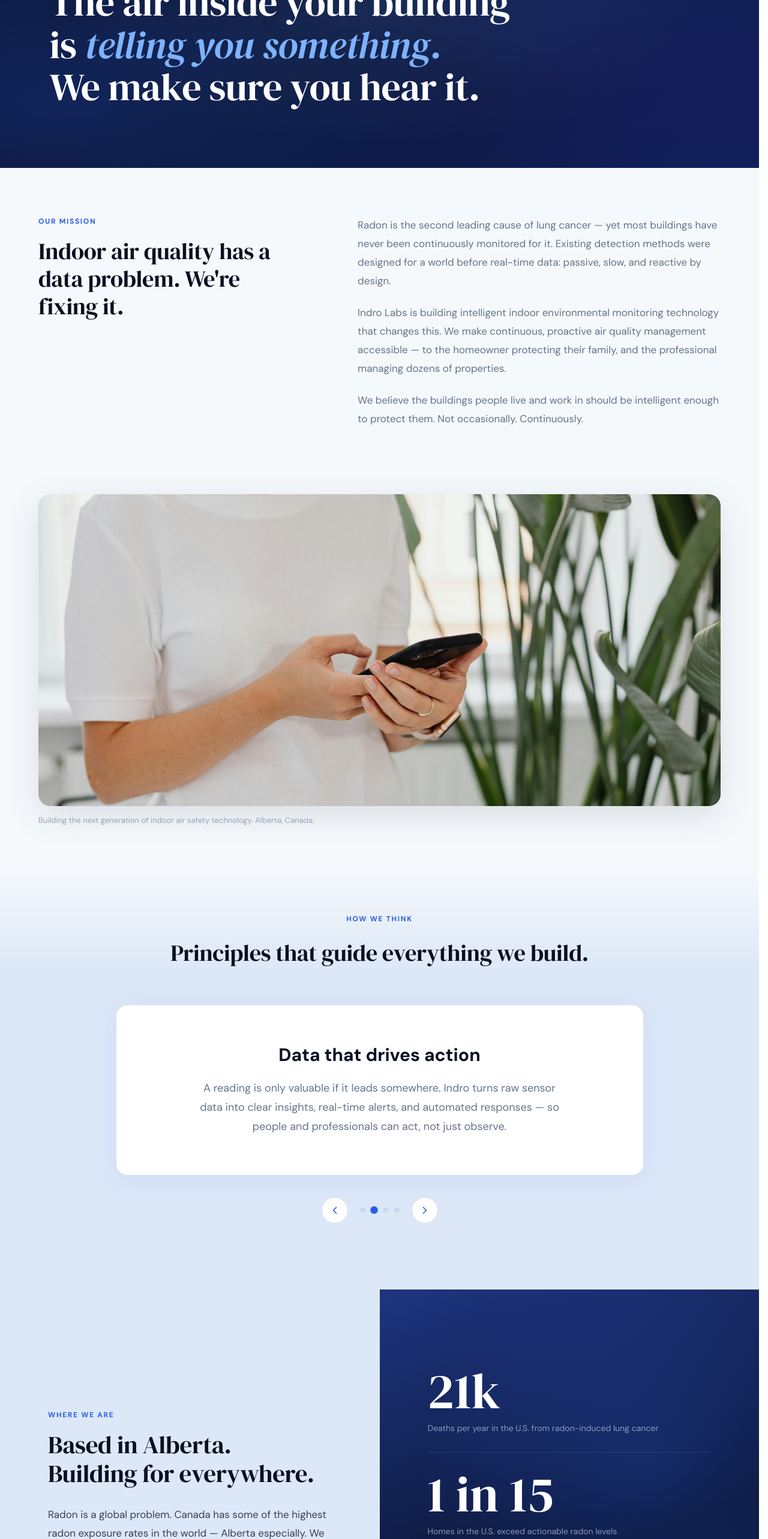
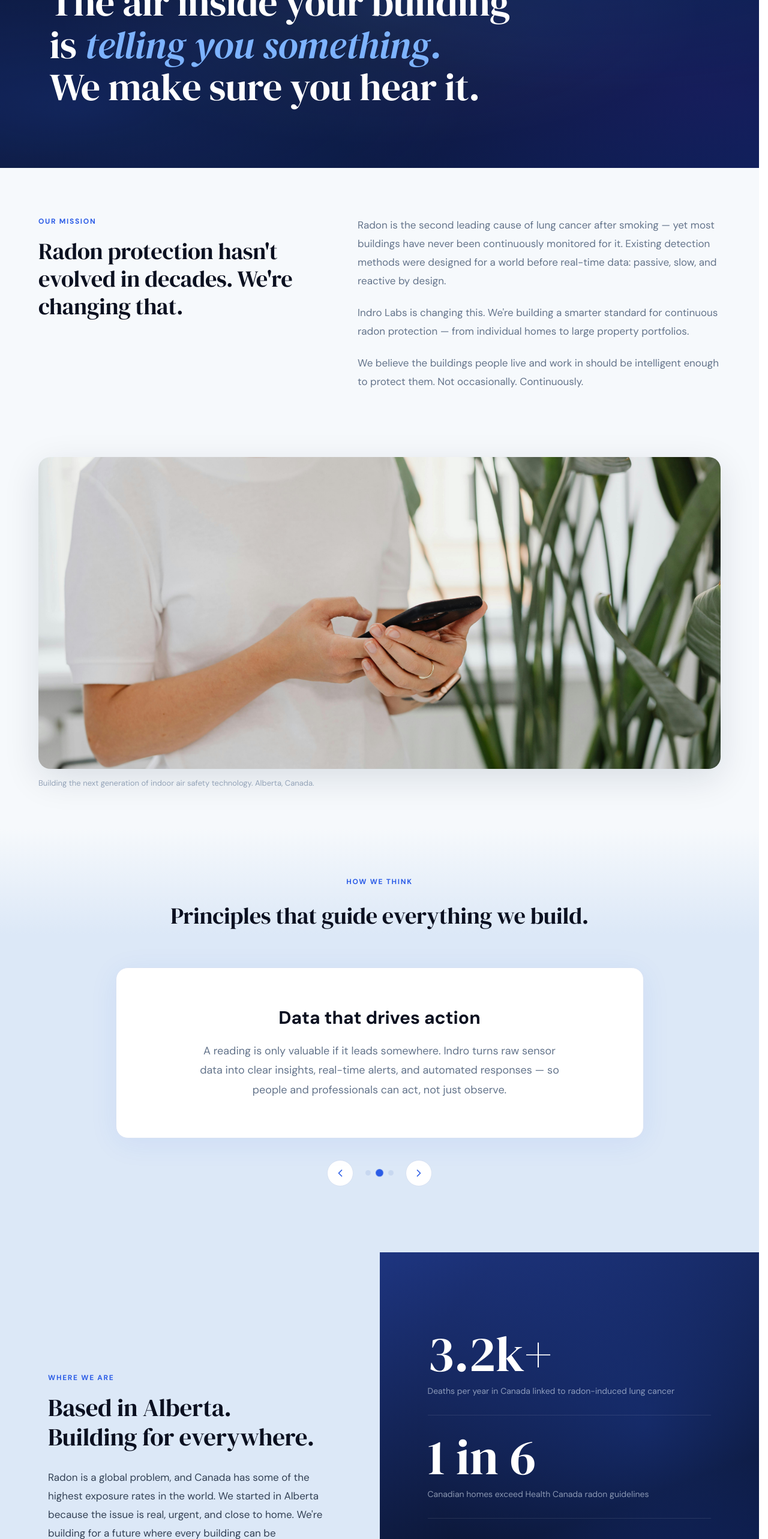
Before and after one commit to indro-labs/website, a React (Vite) app in the folder business-website/: page /about in a window 1280 px wide. Shown: the part 234-2800 px from the top of the page at 60% size. Built offline with nearby package versions, Linux system fonts and the light colour scheme.

Commit message:
fixed content for about

```diff
--- a/business-website/src/pages/About/AboutPage.jsx
+++ b/business-website/src/pages/About/AboutPage.jsx
@@ -20,10 +20,6 @@ const PRINCIPLES = [
   {
     title: 'Built for the real world',
     desc: "Whether you're a homeowner or a professional managing dozens of properties, Indro fits your existing workflow. No new complexity — just smarter monitoring on top of what's already there.",
-  },
-  {
-    title: 'Accessible without compromise',
-    desc: "Protecting indoor air quality has historically required specialist knowledge and expensive equipment. We're building technology that removes those barriers without sacrificing accuracy or reliability.",
   },
 ]
 
@@ -171,15 +167,15 @@ function AboutPage() {
             <div className="ab-mission-left">
               <p className="ab-label">OUR MISSION</p>
               <h2 className="ab-mission-headline">
-                Indoor air quality has a data problem. We're fixing it.
+                Radon protection hasn't evolved in decades. We're changing that.
               </h2>
             </div>
             <div className="ab-mission-right">
               <p className="ab-body">
-                Radon is the second leading cause of lung cancer — yet most buildings have never been continuously monitored for it. Existing detection methods were designed for a world before real-time data: passive, slow, and reactive by design.
+                Radon is the second leading cause of lung cancer after smoking — yet most buildings have never been continuously monitored for it. Existing detection methods were designed for a world before real-time data: passive, slow, and reactive by design.
               </p>
               <p className="ab-body">
-                Indro Labs is building intelligent indoor environmental monitoring technology that changes this. We make continuous, proactive air quality management accessible — to the homeowner protecting their family, and the professional managing dozens of properties.
+                Indro Labs is changing this. We're building a smarter standard for continuous radon protection — from individual homes to large property portfolios.
               </p>
               <p className="ab-body">
                 We believe the buildings people live and work in should be intelligent enough to protect them. Not occasionally. Continuously.
@@ -208,26 +204,38 @@ function AboutPage() {
             <p className="ab-label ab-label-blue">WHERE WE ARE</p>
             <h2 className="ab-location-headline">Based in Alberta.<br />Building for everywhere.</h2>
             <p className="ab-body ab-body-dark">
-              Radon is a global problem. Canada has some of the highest radon exposure rates in the world — Alberta especially. We started here because the problem is acute and personal. We're building for a world where every building, everywhere, can be continuously protected.
+                    Radon is a global problem, and Canada has some of the highest exposure rates in the world. We started in Alberta because the issue is real, urgent, and close to home. We're building for a future where every building can be continuously monitored and intelligently protected.
             </p>
           </div>
         </div>
-        <div className="ab-location-right">
+       <div className="ab-location-right">
           <div className="ab-location-right-inner">
+
             <div className="ab-stat">
-              <div className="ab-stat-num">21k</div>
-              <div className="ab-stat-label">Deaths per year in the U.S. from radon-induced lung cancer</div>
+              <div className="ab-stat-num">3.2k+</div>
+              <div className="ab-stat-label">
+                Deaths per year in Canada linked to radon-induced lung cancer
+              </div>
             </div>
+
             <div className="ab-stat-divider" />
+
             <div className="ab-stat">
-              <div className="ab-stat-num">1 in 15</div>
-              <div className="ab-stat-label">Homes in the U.S. exceed actionable radon levels</div>
+              <div className="ab-stat-num">1 in 6</div>
+              <div className="ab-stat-label">
+                Canadian homes exceed Health Canada radon guidelines
+              </div>
             </div>
+
             <div className="ab-stat-divider" />
+
             <div className="ab-stat">
               <div className="ab-stat-num">&lt;1%</div>
-              <div className="ab-stat-label">Of homes are continuously monitored for indoor air quality</div>
+              <div className="ab-stat-label">
+                Of homes are continuously monitored for changing radon levels
+              </div>
             </div>
+
           </div>
         </div>
       </section>
```
